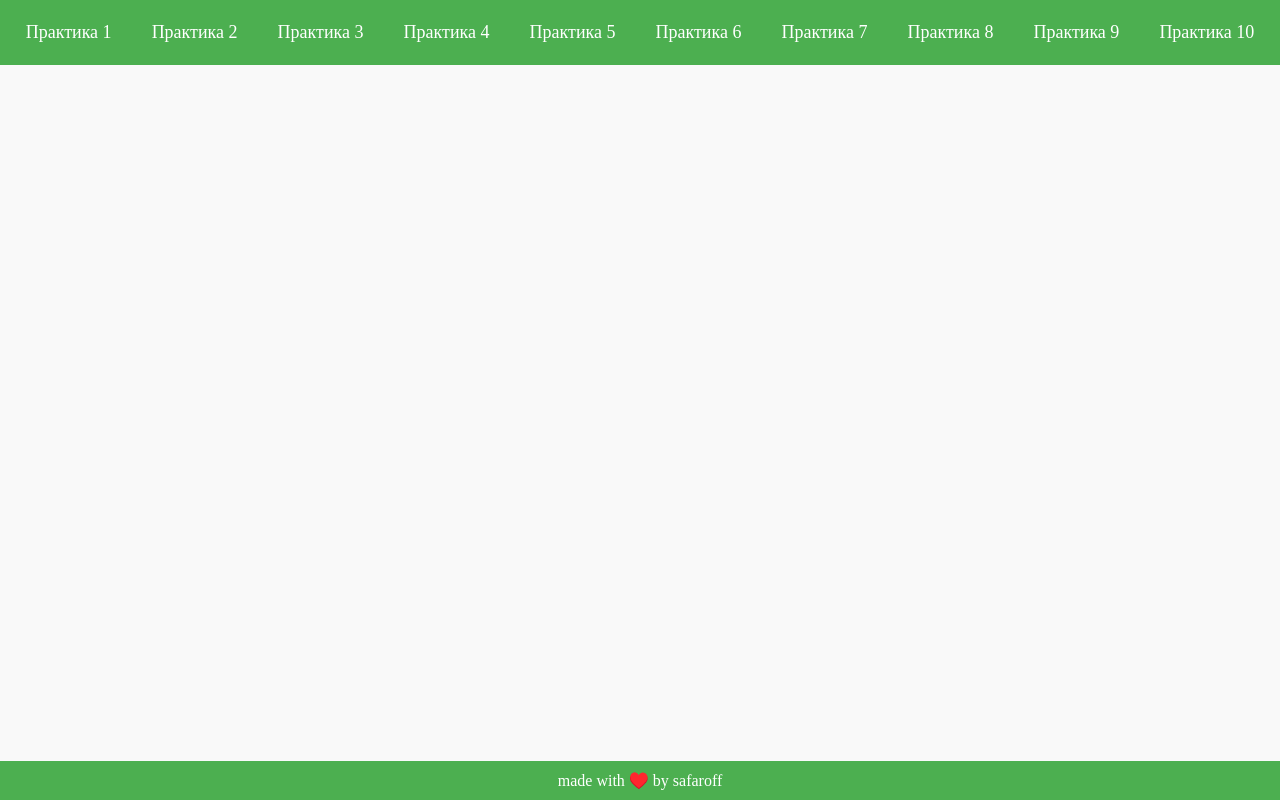
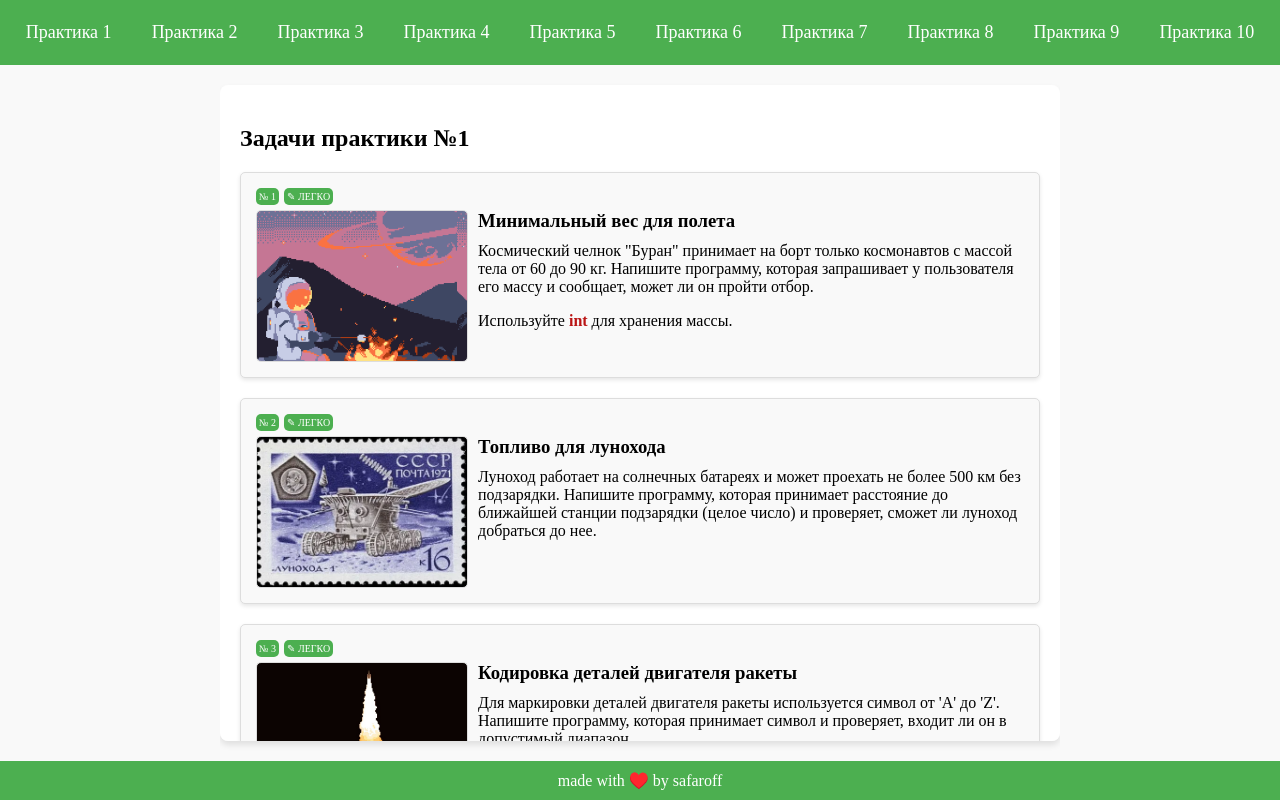
Before and after one commit to NimblePython/c_practice, a plain HTML site: page index.html in a window 1280 px wide. Drawn offline with Linux system fonts and the light colour scheme; a web font is replaced by a local one.

Commit message:
add standard active page

```diff
--- a/index.html
+++ b/index.html
@@ -23,8 +23,9 @@
         </div>
     </header>
     <main>
+
         <!-- Секция с задачами -->
-        <div id="practice1" class="content">
+        <div id="practice1" class="content active">
             <h2>Задачи практики №1</h2>
 
             <!-- Задача 1 -->
```
